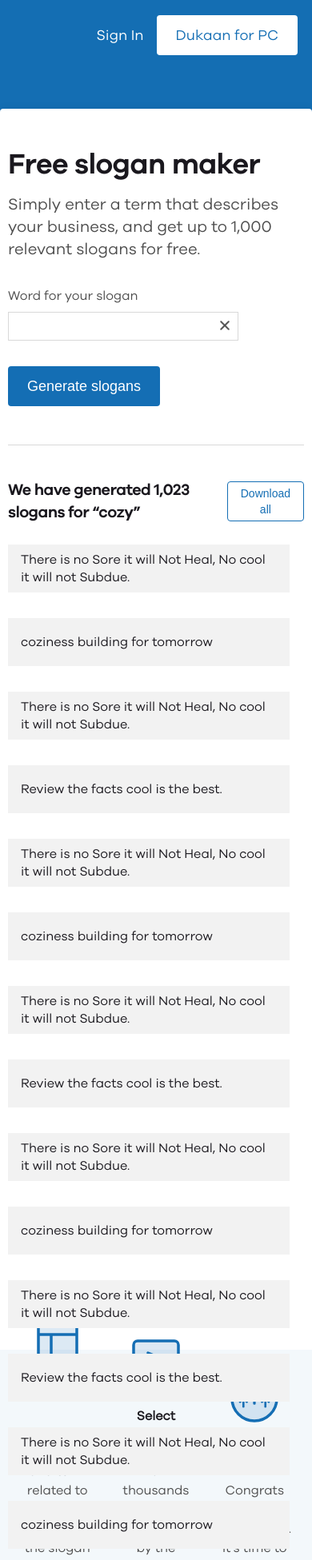
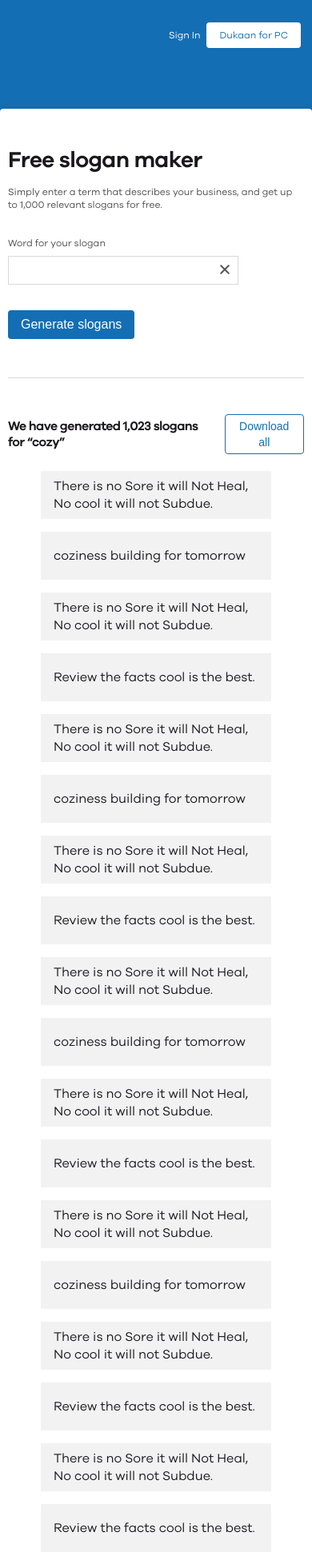
Before and after one commit to nerdyspook/dukaan_frontend_assignment, a React (Create React App) app: page / in a window 390 px wide. Shown: the top 1951 px of the page at 80% size. Built offline with nearby package versions, Linux system fonts and the light colour scheme; some icons are missing.

Commit message:
feat: added responsiveness

```diff
--- a/src/App.css
+++ b/src/App.css
@@ -1,6 +1,14 @@
+:root {
+  --primary-color: #146eb4;
+  --primary-color-faded: rgba(20, 110, 180, 0.05);
+  --text-color: #4d4d4d;
+  --white-color: #ffffff;
+  --black-color: #1a181e;
+}
+
 header {
-  background-color: hsl(206, 80%, 39%);
-  color: #ffffff;
+  background-color: var(--primary-color);
+  color: var(--white-color);
   height: 20.5rem;
 }
 
@@ -17,7 +25,7 @@ header {
 }
 
 .results {
-  color: #4d4d4d;
+  color: var(--text-color);
 }
 
 main {
@@ -25,13 +33,29 @@ main {
 }
 
 .features {
-  background: rgba(20, 110, 180, 0.05);
+  background: var(--primary-color-faded);
   height: 20.75rem;
+}
+
+@media screen and (max-width: 739.5px) {
+  main {
+    margin: 115rem 0 2rem;
+  }
+
+  .features {
+    height: 60rem;
+  }
+
+  .main_features {
+    flex-direction: column;
+    justify-content: center;
+    align-items: center;
+  }
 }
 
 footer {
   height: 17.75rem;
-  background-color: #1a181e;
+  background-color: var(--black-color);
 }
 
 @media screen and (max-width: 1024px) {
@@ -39,3 +63,9 @@ footer {
     padding: 0 10px;
   }
 }
+
+@media screen and (max-width: 550px) {
+  footer {
+    height: 30rem;
+  }
+}
--- a/src/components/Features/Features.css
+++ b/src/components/Features/Features.css
@@ -1,5 +1,5 @@
 .feature {
-  color: #1a181e;
+  color: var(--black-color);
   width: 22rem;
 
   display: flex;
@@ -16,8 +16,20 @@ h4 {
 
 .feature p {
   font-weight: 400;
-  font-size: 16px;
-  line-height: 24px;
+  font-size: 1rem;
+  line-height: 1.5rem;
   text-align: center;
-  color: #4d4d4d;
+  color: var(--text-color);
 }
+
+@media screen and (max-width: 500px) {
+  .feature {
+    width: 18rem;
+  }
+}
+
+@media screen and (max-width: 739.5px) {
+  .feature p {
+    margin-bottom: 2rem;
+  }
+}
--- a/src/components/Features/Features.jsx
+++ b/src/components/Features/Features.jsx
@@ -5,7 +5,7 @@ import "./Features.css";
 
 const Features = () => {
   return (
-    <div className="container flex">
+    <div className="main_features container flex">
       <div className="feature">
         <SearchIcon className="icon" />
         <h4>Search</h4>
--- a/src/components/Footer/Footer.css
+++ b/src/components/Footer/Footer.css
@@ -8,7 +8,7 @@
   font-weight: 400;
   font-size: 1.125rem;
   line-height: 1.625rem;
-  color: #ffffff;
+  color: var(--white-color);
 
   margin-bottom: 0.3rem;
   cursor: pointer;
@@ -33,8 +33,8 @@
   margin-left: 0.25rem;
 
   border-radius: 50%;
-  background-color: #ffffff;
-  color: #1a181e;
+  background-color: var(--white-color);
+  color: var(--black-color);
 }
 
 .footer .bottom {
@@ -46,7 +46,7 @@
   justify-content: space-between;
   align-items: center;
 
-  color: #ffffff;
+  color: var(--white-color);
 }
 
 .copyright,
@@ -55,3 +55,25 @@
   align-items: center;
   gap: 0.5rem;
 }
+
+@media screen and (max-width: 767px) {
+  .footer .top p {
+    font-size: 0.75rem;
+    line-height: 1rem;
+
+    margin-bottom: 0.3rem;
+  }
+
+  .copyright,
+  .country {
+    font-size: 0.65rem;
+  }
+}
+
+@media screen and (max-width: 550px) {
+  .footer .top {
+    flex-direction: column;
+    gap: 0.75rem;
+    padding-top: 1rem;
+  }
+}
--- a/src/components/FreeProducts/FreeProducts.css
+++ b/src/components/FreeProducts/FreeProducts.css
@@ -12,3 +12,13 @@
   flex-wrap: wrap;
   gap: 2rem;
 }
+
+@media screen and (max-width: 755.5px) {
+  .free_products h2.heading {
+    text-align: center;
+  }
+
+  .products {
+    justify-content: center;
+  }
+}
--- a/src/components/Navbar/Navbar.css
+++ b/src/components/Navbar/Navbar.css
@@ -22,7 +22,19 @@
 
 .button {
   padding: 0.75rem 1.5rem;
-  background-color: #ffffff;
-  color: #146eb4;
+  background-color: var(--white-color);
+  color: var(--primary-color);
   border-radius: 0.25rem;
 }
+
+@media screen and (max-width: 500px) {
+  .navbar li {
+    font-size: 0.75rem;
+    line-height: 1rem;
+    margin: 0.25rem;
+  }
+
+  .button {
+    padding: 0.5rem 1rem;
+  }
+}
--- a/src/components/ProductCard/ProductCard.css
+++ b/src/components/ProductCard/ProductCard.css
@@ -7,3 +7,16 @@
   font-size: 1.25rem;
   line-height: 1.75rem;
 }
+
+@media screen and (max-width: 755.5px) {
+  .product_card {
+    margin-bottom: 2rem;
+  }
+}
+
+@media screen and (max-width: 379px) {
+  .product_card,
+  .product_card img {
+    max-width: 18rem;
+  }
+}
--- a/src/components/Results/Results.css
+++ b/src/components/Results/Results.css
@@ -1,6 +1,6 @@
 .results {
   margin-top: 2.875rem;
-  background-color: #ffffff;
+  background-color: var(--white-color);
   border-radius: 0.25rem;
 
   box-shadow: 0px 0px 10px 1px rgba(26, 24, 30, 0.06);
@@ -22,14 +22,14 @@
   font-size: 2.25rem;
   line-height: 2.625rem;
   letter-spacing: -0.04rem;
-  color: #1a181e;
+  color: var(--black-color);
   margin-bottom: 1rem;
 }
 
 .results .top p {
   margin-bottom: 2rem;
 
-  color: #4d4d4d;
+  color: var(--text-color);
   font-weight: 400;
   font-size: 1.25rem;
   line-height: 1.75rem;
@@ -48,7 +48,7 @@ form * {
 
 form label {
   line-height: 1.5rem;
-  color: #4d4d4d;
+  color: var(--text-color);
   margin-bottom: 0.5rem;
 }
 
@@ -70,8 +70,8 @@ form input[type="text"] {
 form input[type="submit"] {
   font-size: 1.125rem;
   line-height: 1.625rem;
-  background-color: #146eb4;
-  color: #ffffff;
+  background-color: var(--primary-color);
+  color: var(--white-color);
 
   border: none;
   border-radius: 0.25rem;
@@ -85,6 +85,7 @@ form input[type="submit"] {
   display: flex;
   justify-content: space-between;
   align-items: center;
+  gap: 1rem;
   height: 2.75rem;
 }
 
@@ -101,8 +102,8 @@ form input[type="submit"] {
   line-height: 1.25rem;
 
   background-color: transparent;
-  color: #146eb4;
-  border: 1px solid #146eb4;
+  color: var(--primary-color);
+  border: 1px solid var(--primary-color);
   border-radius: 0.25rem;
   padding: 0.25rem 1rem;
 
@@ -112,6 +113,7 @@ form input[type="submit"] {
 .slogans {
   margin-top: 2rem;
   display: flex;
+  justify-content: space-between;
   flex-wrap: wrap;
   gap: 2rem;
 }
@@ -119,6 +121,49 @@ form input[type="submit"] {
 .results .center,
 .results .bottom {
   border-top: 1px solid #d9d9d9;
+}
+
+@media screen and (max-width: 500px) {
+  .top .heading {
+    font-size: 1.75rem;
+    line-height: 2rem;
+    letter-spacing: -0.04rem;
+  }
+
+  .results .top p {
+    font-size: 0.75rem;
+    line-height: 1rem;
+  }
+
+  form label {
+    font-size: 0.75rem;
+    line-height: 1rem;
+  }
+
+  form .clear {
+    top: 2rem;
+  }
+
+  form input[type="submit"] {
+    font-size: 1rem;
+    line-height: 1.25rem;
+
+    padding: 0.5rem 1rem;
+  }
+
+  .results_heading {
+    font-size: 1rem;
+    line-height: 1.25rem;
+  }
+}
+
+@media screen and (max-width: 756px) {
+  .slogans {
+    margin-top: 1.5rem;
+    gap: 1rem;
+    justify-content: center;
+    align-items: center;
+  }
 }
 
 /* ===================== Bottom Section =================== */
@@ -132,7 +177,7 @@ form input[type="submit"] {
 .pages,
 .prev,
 .next {
-  color: #146eb4;
+  color: var(--primary-color);
   cursor: pointer;
 }
 
--- a/src/components/Results/Results.jsx
+++ b/src/components/Results/Results.jsx
@@ -1,9 +1,9 @@
+import { useState } from "react";
 import { ReactComponent as Clear } from "../../assets/images/cross.svg";
 import { ReactComponent as Arrow } from "../../assets/images/arrow.svg";
 import SloganCard from "../SloganCard/SloganCard";
 import "./Results.css";
 
-const Results = () => {
 const sloganResults = [
   `There is no Sore it will Not Heal, No cool it will not Subdue.`,
   `coziness building for tomorrow`,
@@ -25,6 +25,17 @@ const Results = () => {
   `Review the facts cool is the best.`,
 ];
 
+const Results = () => {
+  const [inputWord, setInputWord] = useState();
+
+  const handleInputChange = (e) => {
+    setInputWord(e.target.value);
+  };
+
+  const handleClear = () => {
+    setInputWord("");
+  };
+
   return (
     <div className="results container">
       <div className="top">
@@ -36,8 +47,13 @@ const Results = () => {
 
         <form action="">
           <label htmlFor="word-input">Word for your slogan</label>
-          <input type="text" id="word-input" />
-          <Clear className="clear" />
+          <input
+            type="text"
+            id="word-input"
+            value={inputWord}
+            onChange={handleInputChange}
+          />
+          <Clear className="clear" onClick={handleClear} />
           <input type="submit" value="Generate slogans" />
         </form>
       </div>
--- a/src/components/SloganCard/SloganCard.css
+++ b/src/components/SloganCard/SloganCard.css
@@ -5,8 +5,8 @@
 .tooltip {
   position: absolute;
   top: 1rem;
-  background-color: #4d4d4d;
-  color: #ffffff;
+  background-color: var(--text-color);
+  color: var(--white-color);
 
   font-weight: 400;
   font-size: 14px;
@@ -49,3 +49,9 @@
 
   cursor: pointer;
 }
+
+@media screen and (max-width: 500px) {
+  .card {
+    width: 18rem;
+  }
+}
```
Lines whose indentation alone changed are shown as unchanged.
